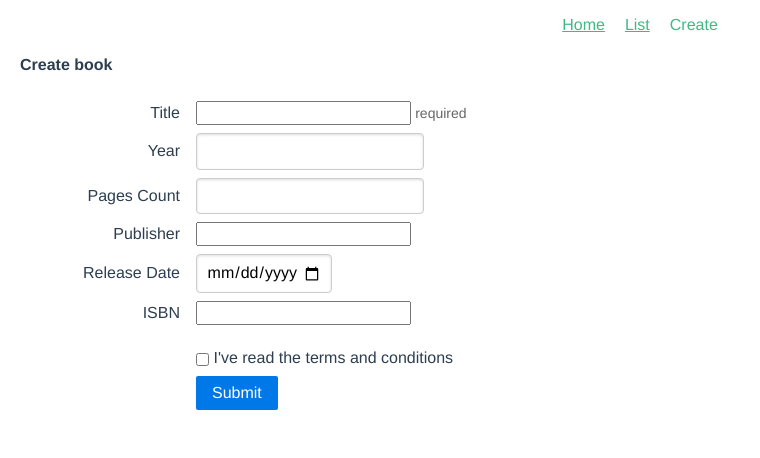
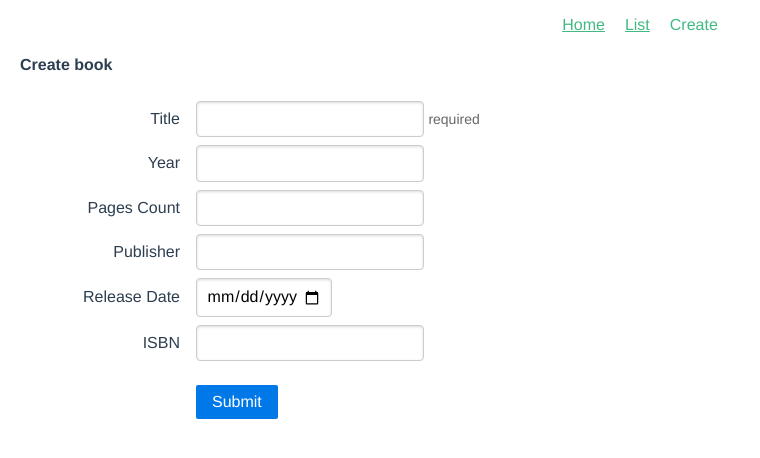
Before and after one commit to plugn/bxt, a Vue app: page /edit in a window 1280 px wide. Shown: the top 458 px of the page, without its empty margins (0-760 px from the left). Built offline with nearby package versions, Linux system fonts and the light colour scheme.

Commit message:
input type text

```diff
--- a/src/components/Editor.vue
+++ b/src/components/Editor.vue
@@ -35,9 +35,11 @@
 		></PureInput>
 
 		<div class="pure-controls">
+<!--
 			<label for="cb" class="pure-checkbox">
 				<input id="cb" type="checkbox"> I've read the terms and conditions
 			</label>
+-->
 
 			<button type="submit" class="pure-button pure-button-primary">Submit</button>
 		</div>
--- a/src/components/form/PureInput.vue
+++ b/src/components/form/PureInput.vue
@@ -3,7 +3,7 @@
 		<label :for="inputId">{{ label }}</label>
 		<input :id="inputId"
 			:placeholder="placeholder"
-			:type="scheme.type === Number ? 'number' : ''"
+			:type="scheme.type === Number ? 'number' : 'text'"
 			v-model="userValue"
 			@input="onInput($event.target.value)"
 			:class="{'need-correction' :needCorrection}"
```
